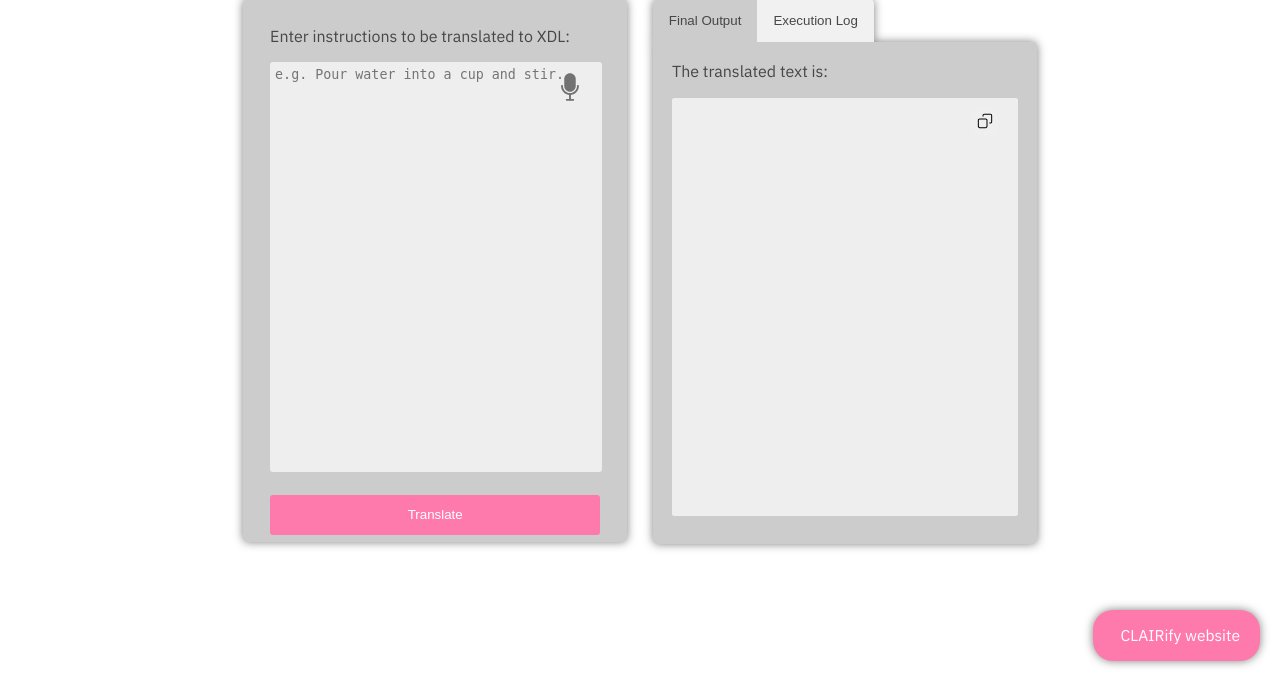
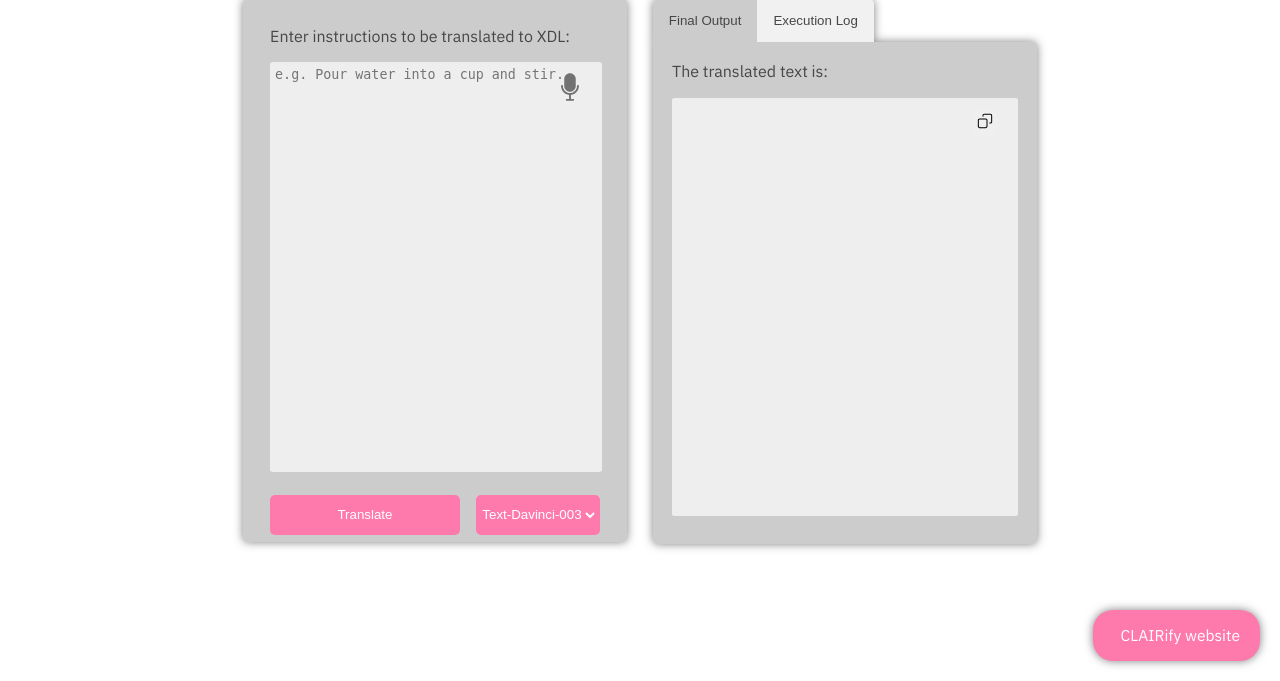
Before and after one commit to ac-rad/xdl-generation, a Flask app: page / in a window 1280 px wide. Shown: the part 119-800 px from the top of the page. Run offline with Flask 2, Linux system fonts and the light colour scheme; some libraries are stand-ins or nearby versions.

Commit message:
Different models

```diff
--- a/main.py
+++ b/main.py
@@ -9,26 +9,42 @@ from flask_socketio import SocketIO, emit
 from verify import verify_xdl
 
 
-def prompt(instructions, description, max_tokens):
+def prompt(instructions, description, max_tokens, model="text-davinci-003"):
     """Function that calls the OpenAI API"""
-    response = openai.Completion.create(
-        model="text-davinci-003",
-        prompt=description + "\nConvert to XDL:\n" + instructions,
-        temperature=0,
-        max_tokens=max_tokens,
-        top_p=1,
-        frequency_penalty=0,
-        presence_penalty=0,
-    )
-    return response["choices"][0]["text"]
+    if model == "text-davinci-003":
+        response = openai.Completion.create(
+            model="text-davinci-003",
+            prompt=description + "\nConvert to XDL:\n" + instructions,
+            temperature=0,
+            max_tokens=max_tokens,
+            top_p=1,
+            frequency_penalty=0,
+            presence_penalty=0,
+        )
+        return response["choices"][0]["text"]
+
+    elif model == "gpt-3.5-turbo" or model == "gpt-4":
+        response = openai.ChatCompletion.create(
+            model=model,
+            messages = [
+                {"role":"system", "content":"You are a natural language to XDL translator, you must also do your best to correct any incorrect XDL, only use items contained in the description, here is a description of XDL:\n"+description },
+                {"role":"user", "content": f"\nConvert/Correct the following to proper XDL:\n{instructions}"}
+            ],
+            temperature=0,
+            max_tokens=max_tokens,
+            top_p=1,
+            frequency_penalty=0,
+            presence_penalty=0,
+        )
+        return response["choices"][0]["message"]["content"]
 
 
-def translate(input_xdl):
+
+def translate(input_xdl, model):
     """Function that translates the input XDL"""
 
-     # Get API key
-
     openai.api_key = os.environ["OPENAI_API_KEY"]
+    openai.organization = os.environ["OPENAI_ORGANIZATION_ID"]
 
     # Get XDL description
     with open("XDL_description.txt", "r") as f:
@@ -38,21 +54,22 @@ def translate(input_xdl):
     errors = {}
     prev_input_xdl = input_xdl
 
+    print("\033[32m" + "Model: " + model + "\033[0m")
+
     # Start 10 iteration for loop to limit token usage
     for step in range(10):
         socketio.emit("message", f"Convert to XDL: {input_xdl}")
         try:
-            gpt3_output = prompt(input_xdl, XDL_description, 1000)
+            gpt3_output = prompt(input_xdl, XDL_description, 1000, model)
         except:
-            socketio.emit(
-                "message", "Error. Too many tokens required or invalid API key.")
+            socketio.emit("message", "Error. Too many tokens required or invalid API key.")
             break
 
-        socketio.emit("message", "gpt3_output:::")
-        socketio.emit("message_xdl", f"{gpt3_output}")
-
         if "<XDL>" in gpt3_output:
-            gpt3_output = gpt3_output[gpt3_output.index("<XDL>"):]
+            gpt3_output = gpt3_output[gpt3_output.index("<XDL>"):gpt3_output.rindex("</XDL>") + 6]
+            print(gpt3_output)
+            socketio.emit("message", "gpt3_output:::")
+            socketio.emit("message_xdl", f"{gpt3_output}")
             compile_correct = verify_xdl(gpt3_output)
             errors[step] = {
                 "errors": compile_correct,
@@ -71,7 +88,7 @@ def translate(input_xdl):
                 input_xdl = f"{prev_input_xdl} {error_message}"
 
         else:
-            error_message = f"\n{gpt3_output}\nThis XDL was not correct. XDL should start with <XDL>. Please fix the errors."
+            error_message = f"\n{gpt3_output}\nThis XDL was not correct. XDL should start with <XDL> and end with </XDL>. Please fix the errors."
             input_xdl = f"{prev_input_xdl} {error_message}"
 
     try:
@@ -100,11 +117,11 @@ thread_lock = Lock()
 input_xdl = ""
 
 
-def run_translation(input_xdl):
+def run_translation(input_xdl, model):
     """Function that runs the translation in a separate thread."""
     global thread
     with thread_lock:
-        thread = Thread(target=translate, args=(input_xdl,))
+        thread = Thread(target=translate, args=(input_xdl, model))
         thread.start()
 
 
@@ -114,9 +131,9 @@ def index():
     global input_xdl
     if request.method == "POST":
         input_xdl = request.form["input_field"]
-        run_translation(input_xdl)
+        run_translation(input_xdl, request.form["gptVersion"])
 
     return render_template("index.html", input_xdl=input_xdl)
 
 
-socketio.run(app, port=3000)
+socketio.run(app, debug=True, port=3000)
--- a/static/style.css
+++ b/static/style.css
@@ -71,13 +71,21 @@ form textarea {
 
 form input[type="submit"] {
     background-color: var(--main-pink);
-    border-radius: 3px;
+    border-radius: 5px;
     border: none;
     color: var(--background-palette);
     cursor: pointer;
     height: 5vh;
     margin: 2% 0 2% 0;
     width: 100%;
+}
+
+form select {
+    background-color: var(--main-pink);
+    border: 2px solid var(--main-pink);
+    border-radius: 5px;
+    color: var(--background-palette);
+    height: 5vh;
 }
 
 button#speech_to_text {
@@ -260,6 +268,7 @@ span.rectangle p a {
 }
 
 
+
 @media screen and (max-width: 750px) {
     .tab-container {
         width: 70vw;
--- a/templates/index.html
+++ b/templates/index.html
@@ -27,11 +27,19 @@
                         </button>
                         <textarea id="input_field" name="input_field" placeholder="e.g. Pour water into a cup and stir.">{{input_xdl}}</textarea>
                     </div>
-                    <input id="submit_button" type="submit" name="submit_button" value="Translate" onclick="document.getElementById('log').click()"></input>
-                </form>
+                    <div style="display: flex; gap: 5%; align-items: center; justify-content: center;">
+                        <input id="submit_button" type="submit" name="submit_button" value="Translate" onclick="document.getElementById('log').click()">
+                        <select name="gptVersion" id="gptVersion">
+                            <option value="text-davinci-003">Text-Davinci-003</option>
+                            <option value="gpt-3.5-turbo">GPT-3.5-turbo</option>
+                            <option value="gpt-4">GPT-4</option>
+                        </select>
+                    </form>
+                    </div>
                 <iframe name="response_frame" style="display: none;"></iframe>
             </div>
         </div>
+
             <div class="tab-container">
             <div class="tab">
                 <button class="tablinks" id="tertiaryOpen" onclick="openTab(event, 'input')" hidden>Input instructions</button>
@@ -56,6 +64,7 @@
             <p>CLAIRify website</p>
         </span>
 
+
     </div>
 
     <script src="static/prism/prism.js" type="text/javascript" charset="utf-8"></script>
```
Also changed, not shown: 1 other file.
